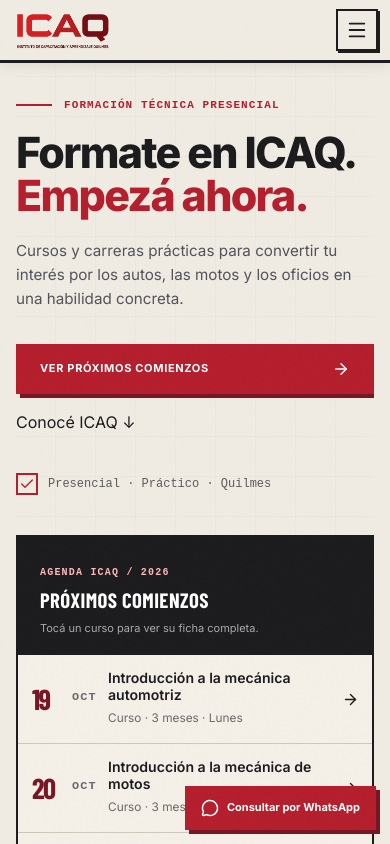
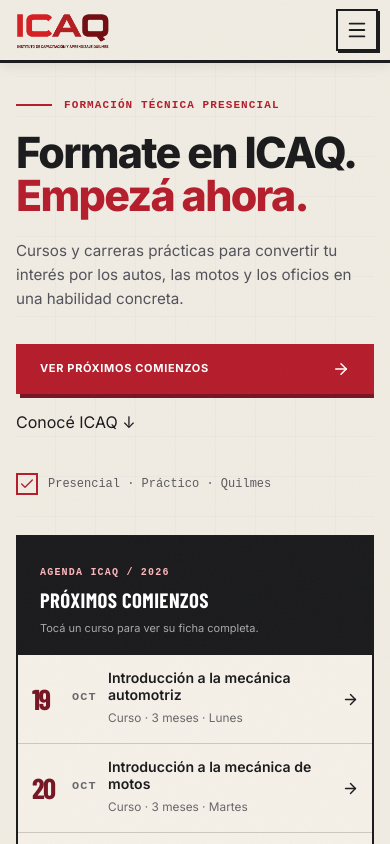
Before and after one commit to TinaDigital/icaq, a Next.js app: page / in a window 390 px wide. Shown: the top 844 px of the page. Built offline with nearby package versions, Linux system fonts and the light colour scheme; a web font is replaced by a local one.

Commit message:
boton fijo whatsapp eliminado

```diff
--- a/app/globals.css
+++ b/app/globals.css
@@ -1793,23 +1793,6 @@ h2 em {
   .footer-social {
     margin-left: auto
   }
-
-  .sticky-whatsapp {
-    position: fixed;
-    z-index: 20;
-    right: 14px;
-    bottom: 14px;
-    display: flex;
-    align-items: center;
-    gap: 8px;
-    padding: 13px 16px;
-    background: var(--red);
-    color: #fff;
-    box-shadow: 4px 4px 0 var(--deep-red);
-    font-size: 11px;
-    font-weight: 700;
-    text-decoration: none
-  }
 }
 
 .trust-strip {
--- a/app/page.tsx
+++ b/app/page.tsx
@@ -548,7 +548,6 @@ export default function Page() {
           <span className="footer-copy">© 2026 ICAQ. Todos los derechos reservados.</span>
         </div>
       </footer>
-      <a className="sticky-whatsapp" href={`https://wa.me/${whatsappNumber}?text=${encodeURIComponent('Hola ICAQ, quiero consultar por los próximos cursos.')}`} target="_blank" rel="noreferrer"><MessageCircle size={18} /> Consultar por WhatsApp</a>
     </main>
   )
 }
```
